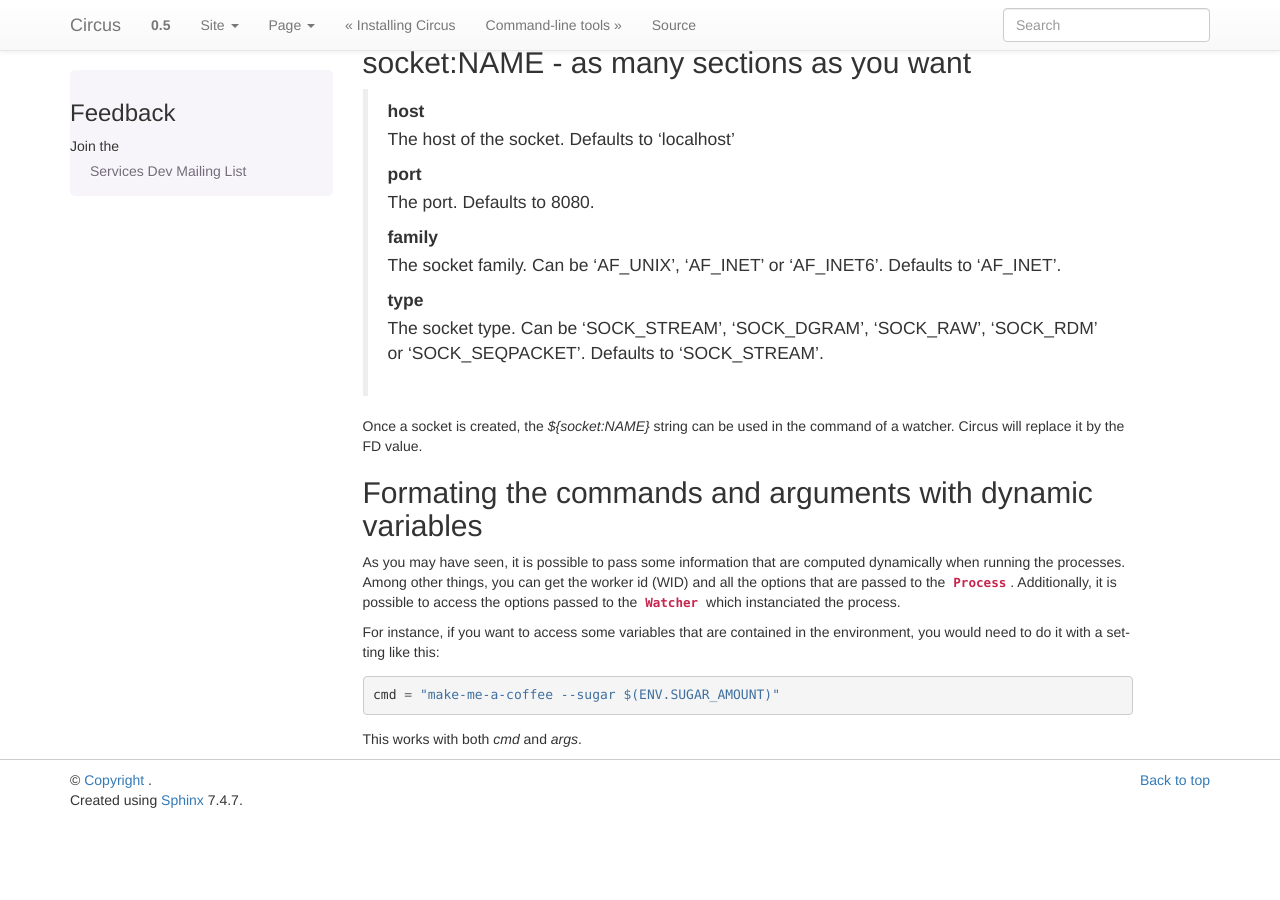
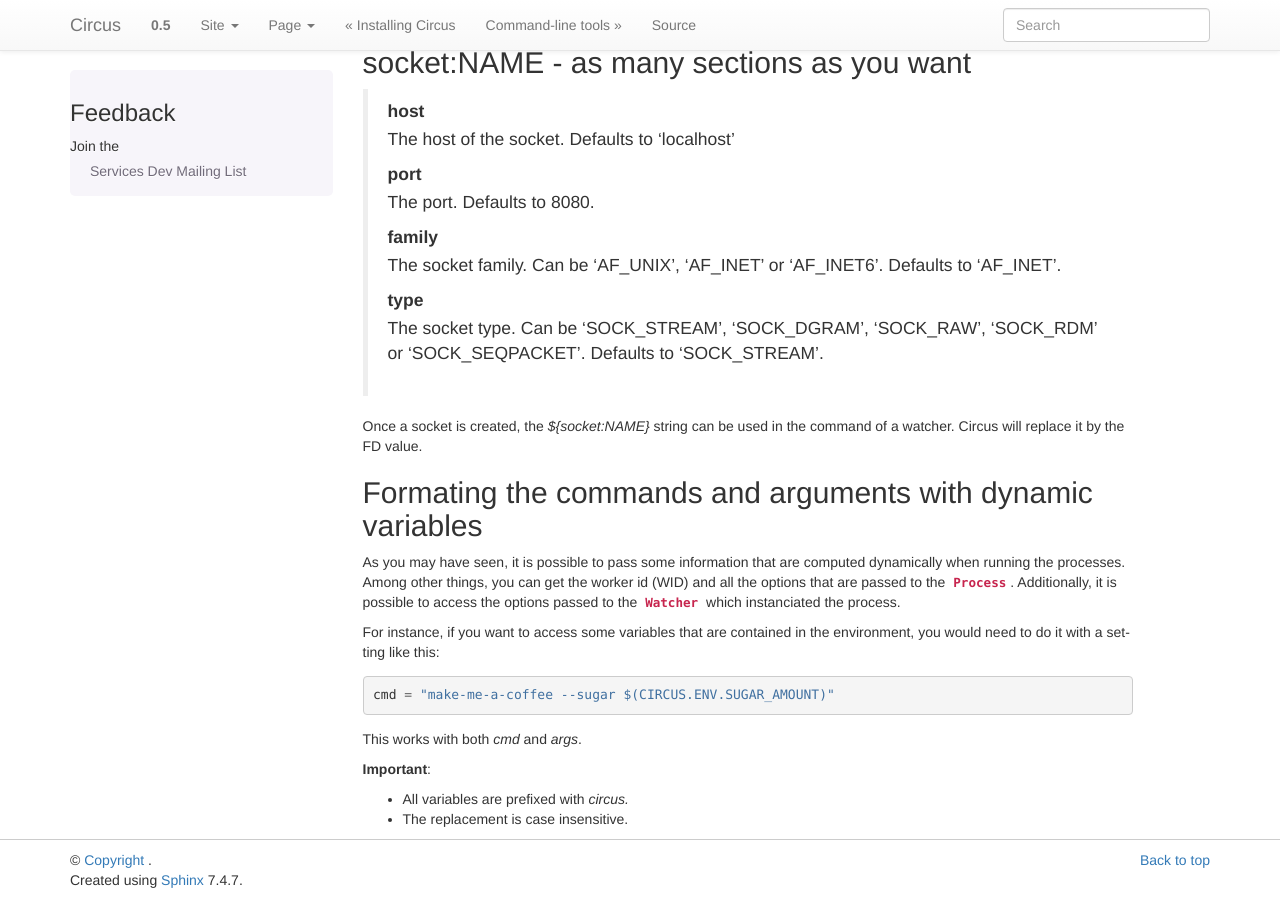
Before and after one commit to circus-tent/circus, a Sphinx documentation site: the page built from docs/source/configuration.rst, in a window 1280 px wide and 900 px high, scrolled down 3532 px. Built offline with Sphinx 7.4.7, drawn with Linux system fonts in a browser that asks for light colours; pages that are not in the unit, such as notebooks, are missing from menus; before the commit the page ends 4352 px from its top, so only the background shows below that.

Commit message:
detail on the prefixed variables

```diff
--- a/docs/source/configuration.rst
+++ b/docs/source/configuration.rst
@@ -197,6 +197,11 @@ Additionally, it is possible to access the options passed to the
 For instance, if you want to access some variables that are contained in the
 environment, you would need to do it with a setting like this::
 
-    cmd = "make-me-a-coffee --sugar $(ENV.SUGAR_AMOUNT)"
+    cmd = "make-me-a-coffee --sugar $(CIRCUS.ENV.SUGAR_AMOUNT)"
 
 This works with both `cmd` and `args`.
+
+**Important**:
+
+- All variables are prefixed with `circus.`
+- The replacement is case insensitive.
```
